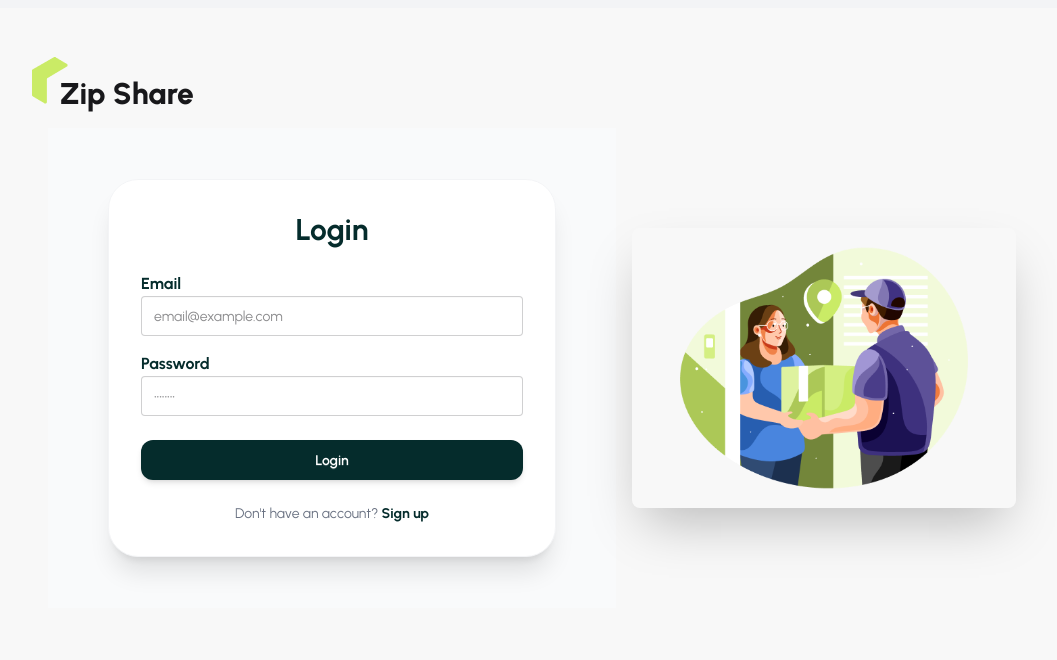
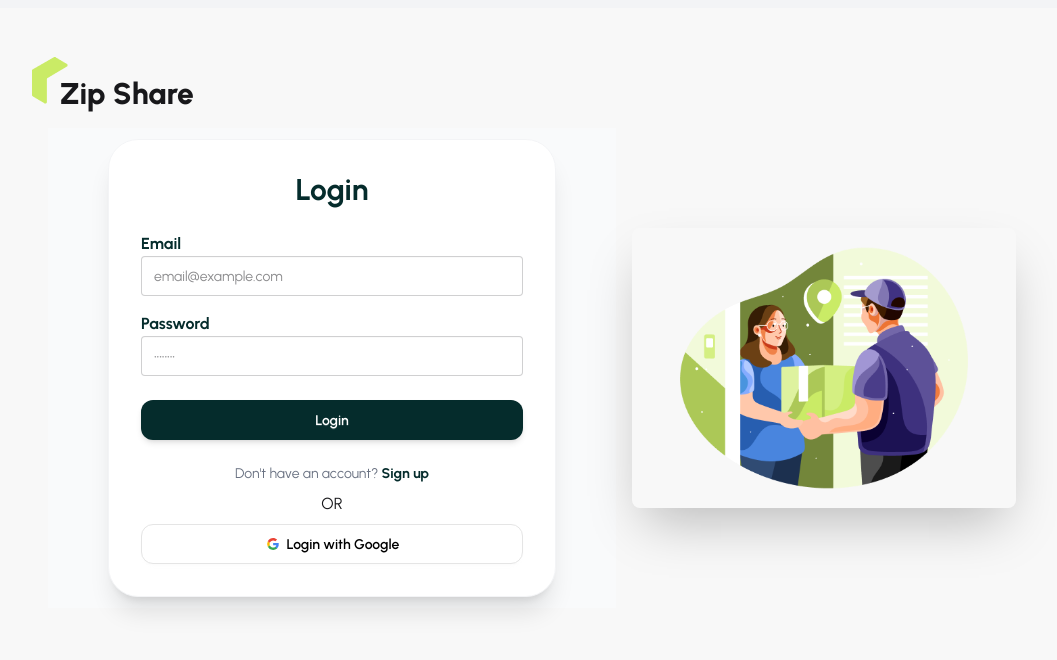
Before and after one commit to mdazim12/zap-shift-client, a React (Vite) app: page /login in a window 1280 px wide. Shown: the top 660 px of the page, without its empty margins (16-1073 px from the left). Built offline with nearby package versions, Linux system fonts and the light colour scheme; no server answers.

Commit message:
google login added

```diff
--- a/src/contexts/AuthContext/AuthProvider.jsx
+++ b/src/contexts/AuthContext/AuthProvider.jsx
@@ -1,7 +1,10 @@
 import React, { useEffect, useState } from 'react';
 import { AuthContext } from './AuthContext';
-import { createUserWithEmailAndPassword, onAuthStateChanged, signInWithEmailAndPassword, signOut } from 'firebase/auth';
+import { createUserWithEmailAndPassword, GoogleAuthProvider, onAuthStateChanged, signInWithEmailAndPassword, signInWithPopup, signOut } from 'firebase/auth';
 import { auth } from '../../firebase/firebase.init';
+
+
+const googleProvider = new GoogleAuthProvider();
 
 
 const AuthProvider = ({ children }) => {
@@ -17,6 +20,11 @@
     const signIn = (email, password) => {
         setLoading(true)
         return signInWithEmailAndPassword(auth, email, password)
+    }
+
+    const signInWithGoogle = () => {
+        setLoading(true);
+        return signInWithPopup(auth,googleProvider)
     }
 
     const logOut = () => {
@@ -41,6 +49,7 @@
         loading,
         createUser,
         signIn,
+        signInWithGoogle,
         logOut,
 
     }
--- a/src/pages/Authentication/Login/Login.jsx
+++ b/src/pages/Authentication/Login/Login.jsx
@@ -1,6 +1,7 @@
 import React from 'react';
 import { useForm } from 'react-hook-form';
 import { Link } from 'react-router';
+import SocialLogin from '../SocialLogin/SocialLogin';
 
 const Login = () => {
     const {
@@ -65,6 +66,7 @@
                         Don't have an account? <span className="text-[#052c2c] font-bold cursor-pointer hover:underline"> <Link to={'/register'}>Sign up</Link> </span>
                     </div>
                 </form>
+                <SocialLogin></SocialLogin>
             </div>
         </div>
     );
--- /dev/null
+++ b/src/pages/Authentication/SocialLogin/SocialLogin.jsx
@@ -0,0 +1,30 @@
+import React from 'react';
+import useAuth from '../../../hooks/useAuth';
+
+const SocialLogin = () => {
+
+    const { signInWithGoogle } = useAuth();
+
+    const handleGooogleSignIn = () => {
+        signInWithGoogle()
+            .then(result => {
+                console.log(result.user);
+            })
+            .catch(error => {
+                console.error(error)
+            })
+    }
+
+    return (
+        <div className='text-center'>
+            <p className='mt-2 mb-2'>OR</p>
+            <button onClick={handleGooogleSignIn} className="btn w-full bg-white text-black border-[#e5e5e5]  rounded-xl transition-all duration-300 ">
+                <svg aria-label="Google logo" width="16" height="16" xmlns="http://www.w3.org/2000/svg" viewBox="0 0 512 512"><g><path d="m0 0H512V512H0" fill="#fff"></path><path fill="#34a853" d="M153 292c30 82 118 95 171 60h62v48A192 192 0 0190 341"></path><path fill="#4285f4" d="m386 400a140 175 0 0053-179H260v74h102q-7 37-38 57"></path><path fill="#fbbc02" d="m90 341a208 200 0 010-171l63 49q-12 37 0 73"></path><path fill="#ea4335" d="m153 219c22-69 116-109 179-50l55-54c-78-75-230-72-297 55"></path></g></svg>
+                Login with Google
+            </button>
+
+        </div>
+    );
+};
+
+export default SocialLogin;
```
